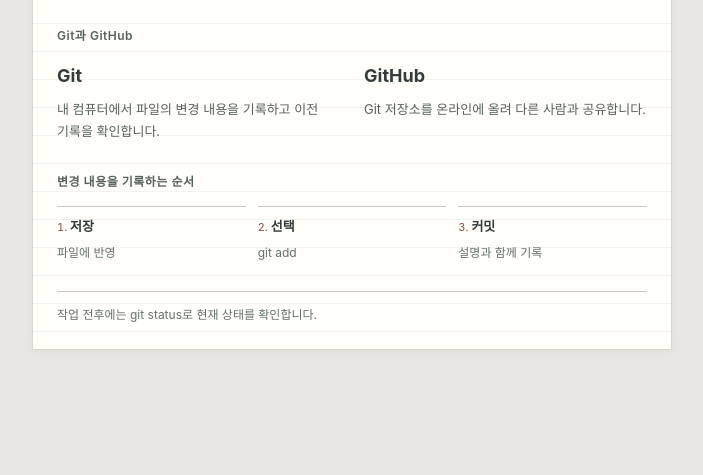
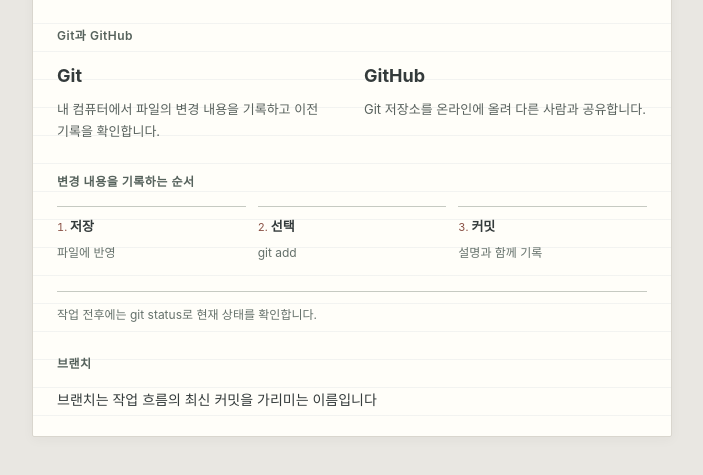
Before and after one commit to masca1705-prog/git-handbook, a plain HTML site: page git-notes.html in a window 1280 px wide. Shown: the part 169-644 px from the top of the page, without its empty margins (288-991 px from the left). Drawn offline with Linux system fonts and the light colour scheme.

Commit message:
브랜치 설명 추가

```diff
--- a/git-notes.html
+++ b/git-notes.html
@@ -61,6 +61,10 @@
         </ol>
       </section>
       <footer>작업 전후에는 git status로 현재 상태를 확인합니다.</footer>
+      <section>
+        <h2>브랜치</h2>
+        <p>브랜치는 작업 흐름의 최신 커밋을 가리미는 이름입니다</p>
+      </section>
     </main>
   </body>
 </html>
```
